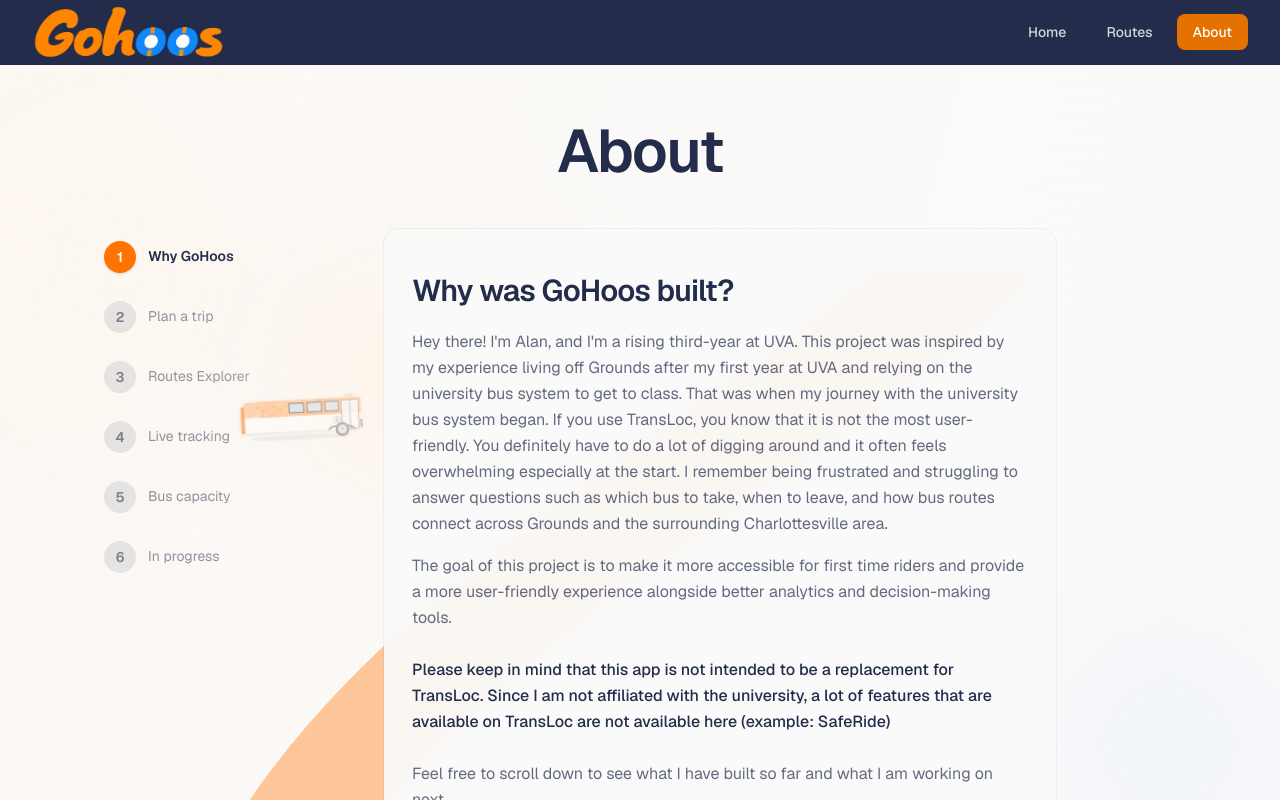
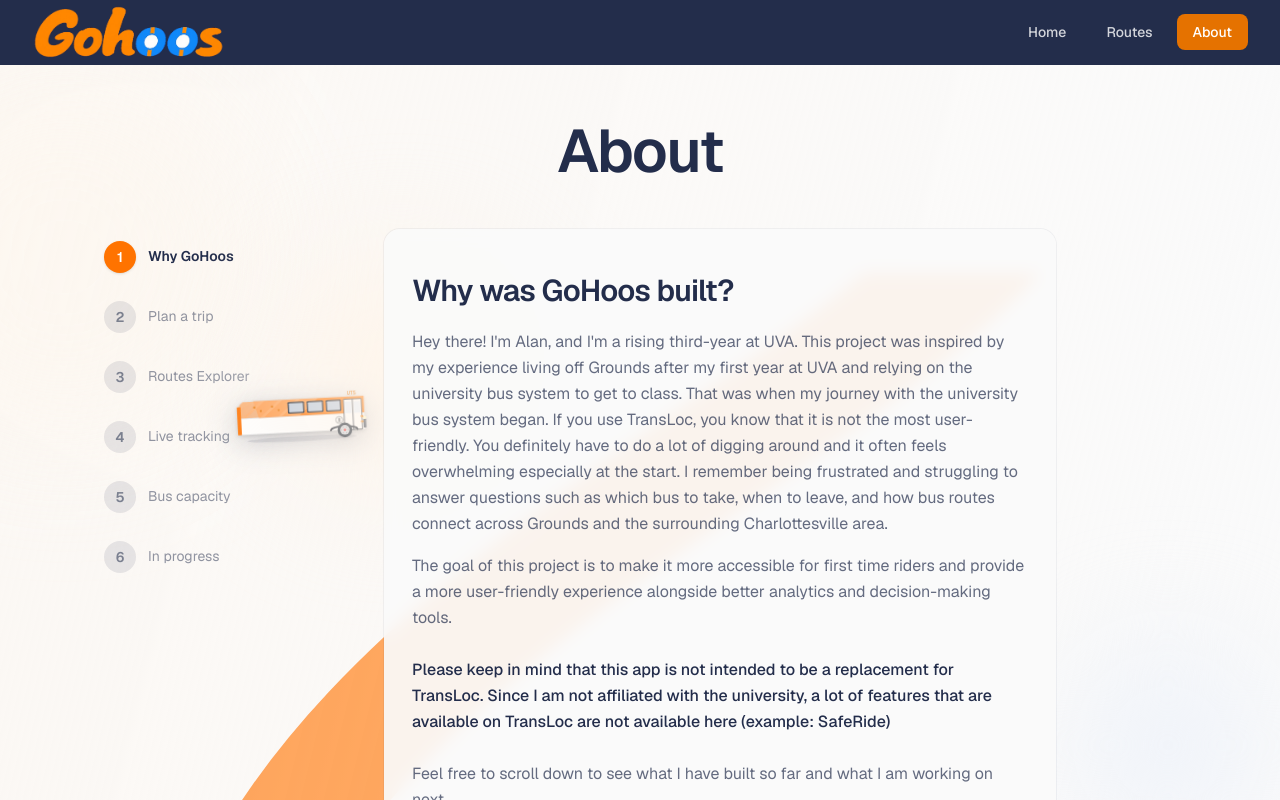
Before and after one commit to AlanTobin/GoHoos, a Next.js app in the folder frontend/: page /about in a window 1280 px wide. Built offline with nearby package versions, Linux system fonts and the light colour scheme.

Commit message:
changed wording in about section for easier comprehension and made each section in flowing path more vibrant/apparent

```diff
--- a/frontend/src/components/about/AboutExperience.tsx
+++ b/frontend/src/components/about/AboutExperience.tsx
@@ -152,8 +152,7 @@ const STEPS: Step[] = [
       <>
         <p>
           <span className="font-medium text-uva-navy">
-            (This is for all my people who park at JPJ, live at Faulkner, and{" "}
-            <strong>especially live at Lambeth.</strong>)
+            (This is for all my people who park at JPJ or live at Faulkner/Lambeth)
           </span>
         </p>
         <p>
--- a/frontend/src/components/about/illustrations/FlowingRoutePath.tsx
+++ b/frontend/src/components/about/illustrations/FlowingRoutePath.tsx
@@ -63,9 +63,9 @@ function buildFlowingPath(width: number, height: number): string {
 }
 
 function segmentOpacity(index: number, activeIndex: number): number {
-  if (index === activeIndex) return 0.38;
-  if (index < activeIndex) return 0.18;
-  return 0.08;
+  if (index === activeIndex) return 0.62;
+  if (index < activeIndex) return 0.16;
+  return 0.07;
 }
 
 export default function FlowingRoutePath({
@@ -179,7 +179,7 @@ export default function FlowingRoutePath({
             d={path}
             clipPath={`url(#about-route-clip-${segment.id})`}
             stroke={color}
-            strokeWidth={isActive ? strokeWidth * 1.06 : strokeWidth}
+            strokeWidth={isActive ? strokeWidth * 1.14 : strokeWidth}
             strokeLinecap="round"
             strokeLinejoin="round"
             opacity={opacity}
--- a/frontend/src/components/about/illustrations/SectionBusLayer.tsx
+++ b/frontend/src/components/about/illustrations/SectionBusLayer.tsx
@@ -130,18 +130,20 @@ export default function SectionBusLayer({
       {buses.map((bus) => (
         <div
           key={bus.id}
-          className="absolute transition-opacity duration-300"
+          className={`absolute transition-all duration-300 ${
+            bus.isActive ? "drop-shadow-[0_6px_14px_rgba(35,45,75,0.28)]" : ""
+          }`}
           style={{
             left: bus.x,
             top: bus.y,
-            transform: `rotate(${bus.rotation}deg)`,
+            transform: `rotate(${bus.rotation}deg) scale(${bus.isActive ? 1.06 : 1})`,
           }}
         >
           <RouteMapClip
             primaryColor={bus.primaryColor}
             accentColor={bus.accentColor}
             size="sm"
-            opacity={bus.isActive ? 0.58 : 0.24}
+            opacity={bus.isActive ? 0.96 : 0.18}
           />
         </div>
       ))}
```
